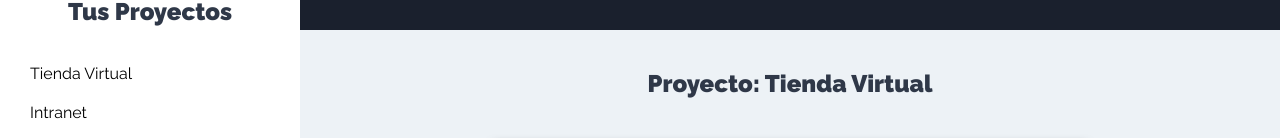
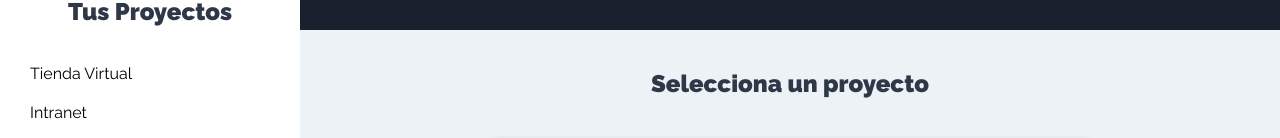
Before and after one commit to mahaliroblesarbieto/Proyecto-MERN, a React (Create React App) app: page /proyectos in a window 1280 px wide. Shown: the part 255-393 px from the top of the page. Built offline with nearby package versions, Linux system fonts and the light colour scheme.

Commit message:
Mostrando nombre de proyecto actual

```diff
--- a/src/components/tareas/ListadoTareas.jsx
+++ b/src/components/tareas/ListadoTareas.jsx
@@ -1,5 +1,6 @@
-import React from 'react';
+import React, { useContext } from 'react';
 import Tarea from './Tarea';
+import proyectoContext from '../../context/proyectos/proyectoContext';
 
 const tareas= [
     {id:1, nombre: 'Elegir Plataforma', estado:true},
@@ -9,9 +10,12 @@ const tareas= [
 ]
 
 const ListadoTareas = () => {
+    const proyectosContext = useContext(proyectoContext);
+  const { proyectoactual } = proyectosContext;
+//   const [proyecto] = proyectoactual;
     return (
         <>
-        <h2>Proyecto: Tienda Virtual</h2>
+        {proyectoactual ? <h2>Proyecto: {proyectoactual.nombre}</h2> : <h2>Selecciona un proyecto</h2> }
         <ul className="listado-tareas">
         {tareas.length === 0
             ? (<li className="tarea"><p>No hay tareas</p></li>)
--- a/src/context/proyectos/proyectoReducer.js
+++ b/src/context/proyectos/proyectoReducer.js
@@ -28,7 +28,7 @@ export default (state, action) => {
         case SELECCIONAR_PROYECTO:
             return{
                 ...state,
-                proyectoactual: state.proyectos.filter(proyecto => proyecto.id === action.payload)
+                proyectoactual: state.proyectos.filter(proyecto => proyecto.id === action.payload)[0]
             }
         default:
             return state
```
